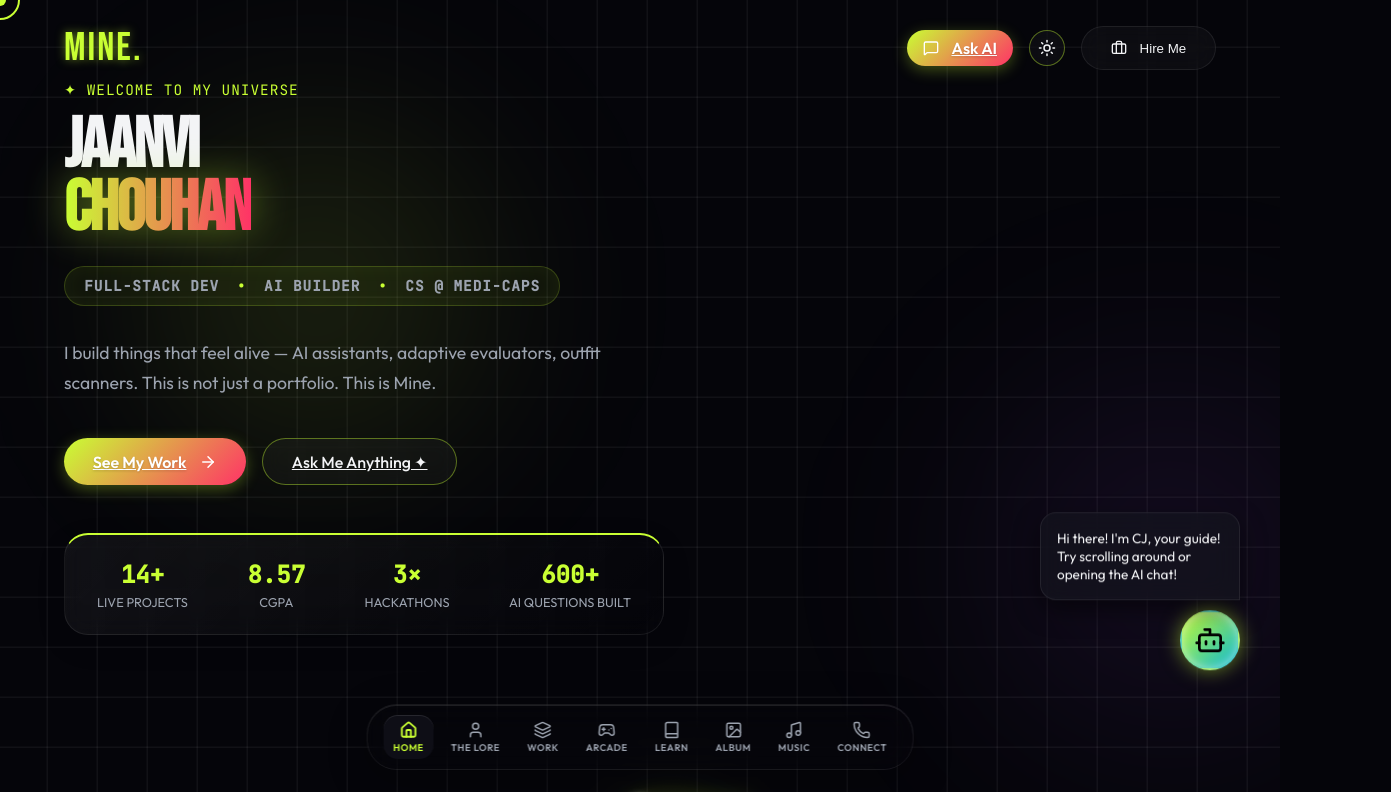
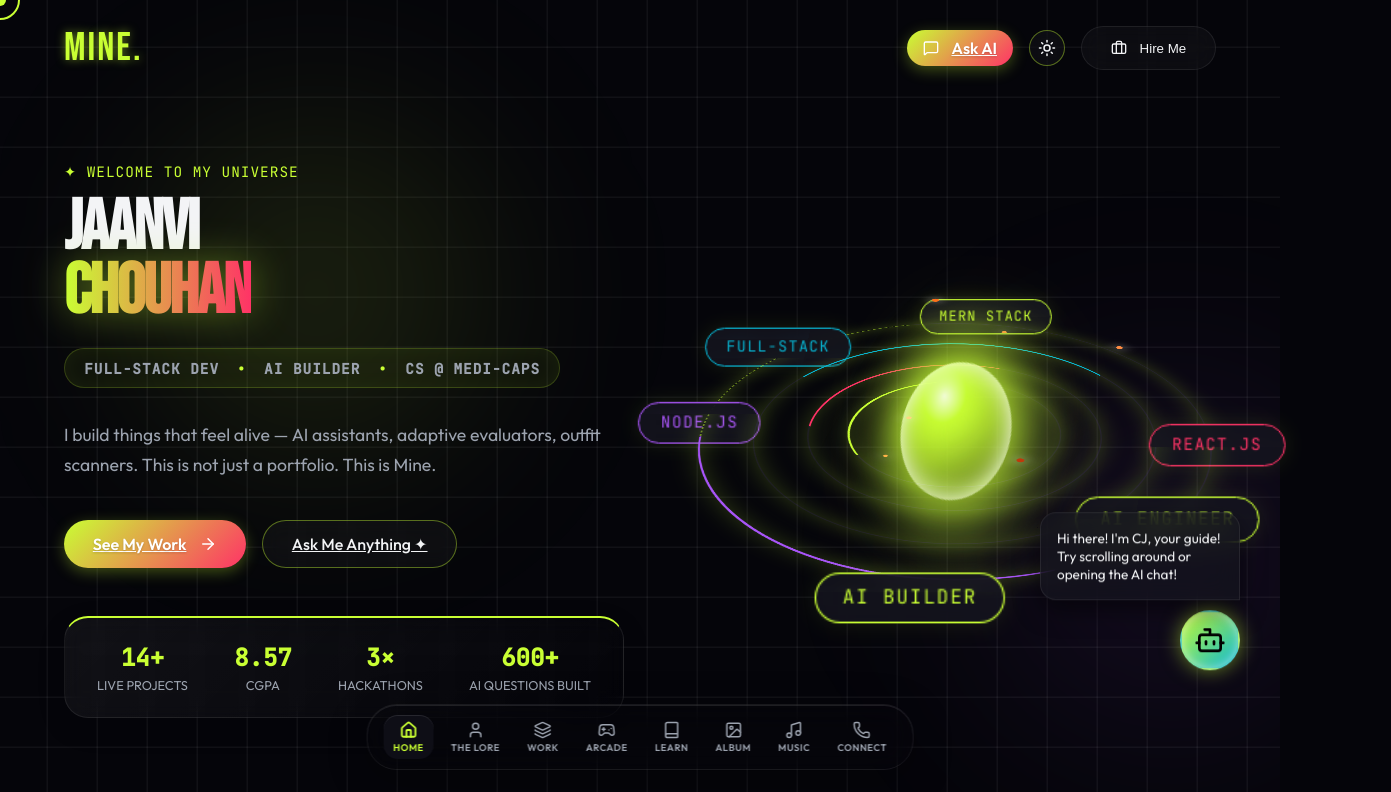
Before and after one commit to Jaanvichouhan34/NOVA., a React (Vite) app in the folder frontend/: page / in a window 1280 px wide. Shown: the top 792 px of the page, 1391 px wide, since content can reach past the window. Built offline with nearby package versions, Linux system fonts and the light colour scheme.

Commit message:
Fix home container layout for 3D model alignment

```diff
--- a/frontend/src/index.css
+++ b/frontend/src/index.css
@@ -244,6 +244,13 @@ body.light .cursor-ring {
   z-index: 10000;
 }
 
+.home-container {
+  display: flex;
+  align-items: center;
+  justify-content: space-between;
+  gap: 2rem;
+}
+
 /* ==============================================================
    MOBILE RESPONSIVENESS FIXES
    ============================================================== */
```
